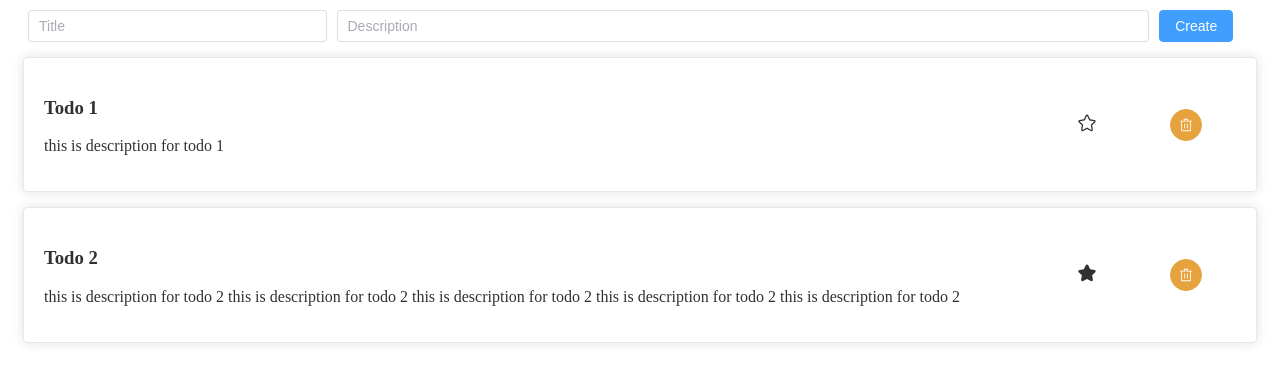
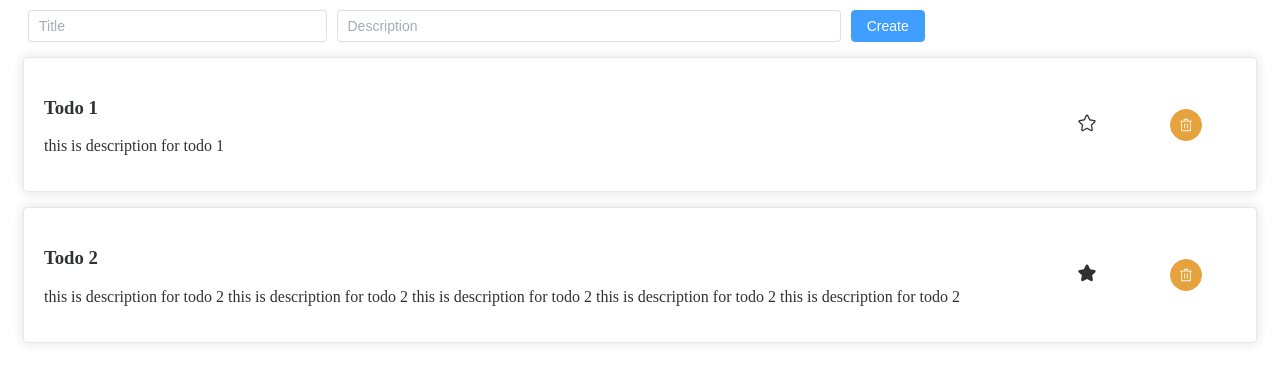
Before and after one commit to shubhambajare/todo, a Vue app: page / in a window 1280 px wide. Shown: the top 382 px of the page. Built offline with nearby package versions, Linux system fonts and the light colour scheme.

Commit message:
create button css

```diff
--- a/src/components/CreateTodo.vue
+++ b/src/components/CreateTodo.vue
@@ -4,7 +4,7 @@
             <el-col :span="6">
                 <el-input v-model="title" placeholder="Title" />
             </el-col>
-            <el-col :span="16">
+            <el-col :span="10">
                 <el-input v-model="description" placeholder="Description" />
             </el-col>
             <el-col :span="1">
```
